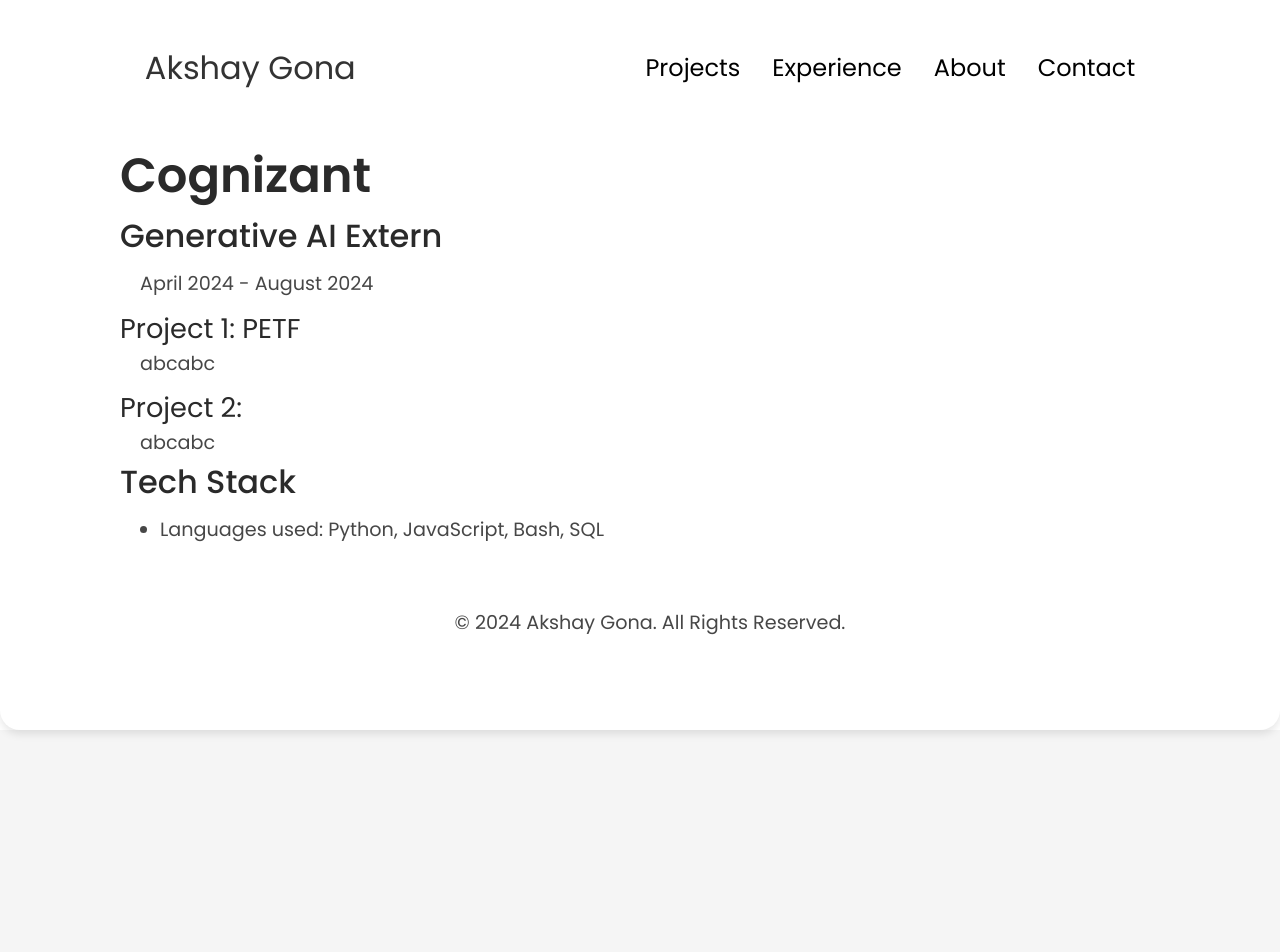
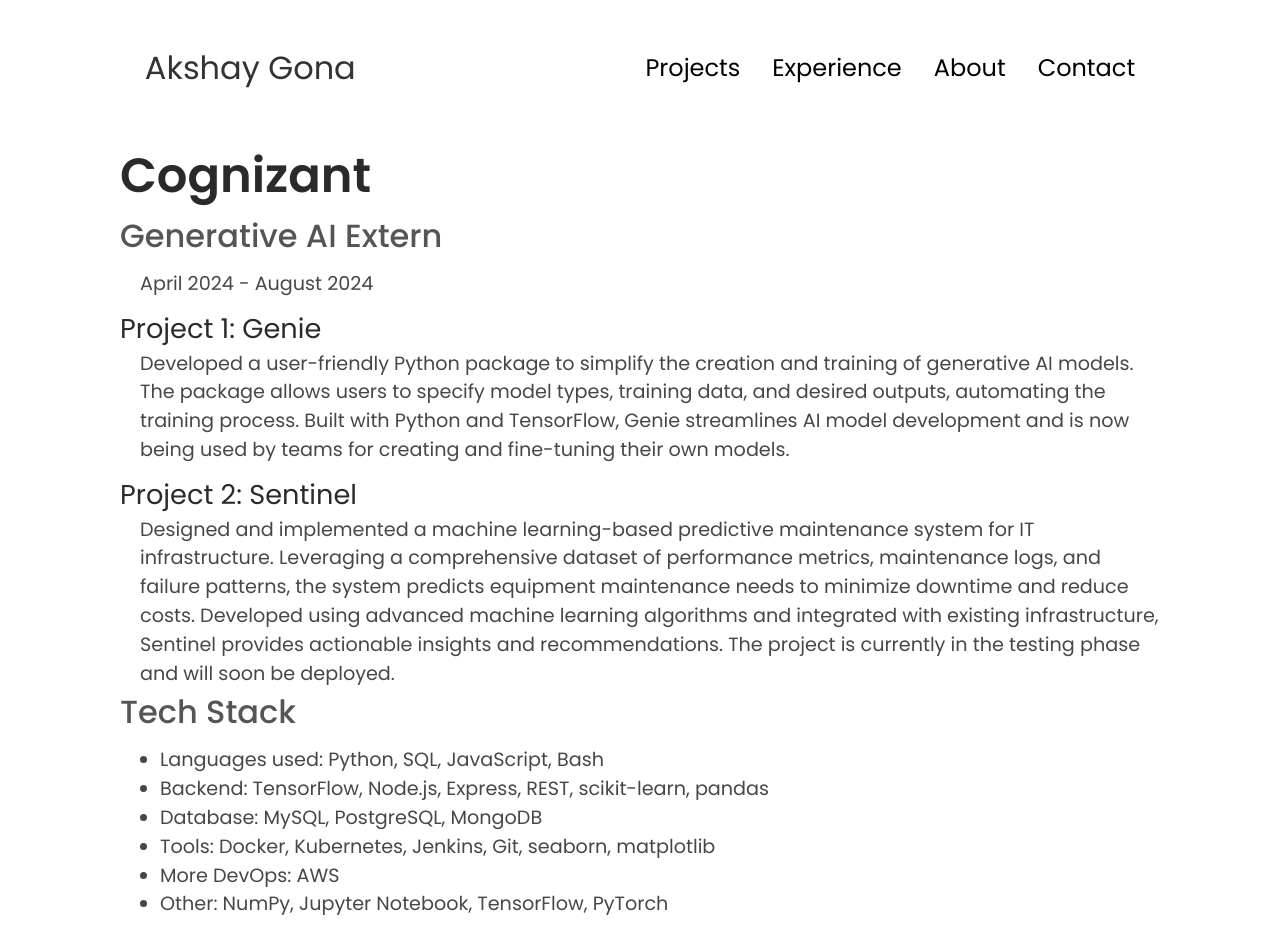
Before and after one commit to akshaygona/akshaygona-portfolio, a plain HTML site: page cgznt.html in a window 1280 px wide. Shown: the top 952 px of the page. Before the commit the page ends 800 px from the top, so only its background shows below. Drawn offline with Linux system fonts and the light colour scheme.

Commit message:
fixes to cognizant html and also changed title for index/browser window

```diff
--- a/cgznt.html
+++ b/cgznt.html
@@ -4,7 +4,7 @@
 <head>
     <meta charset="UTF-8">
     <meta name="viewport" content="width=device-width, initial-scale=1.0">
-    <title>The J.M. Smucker Co.</title>
+    <title>Cognizant</title>
     <link rel="stylesheet" href="expstyle.css">
 </head>
 
@@ -32,14 +32,21 @@
             <main>
                 <section id="projects">
                     <div class="project">
-                        <h3 class="project-title">Project 1: PETF</h3>
-                        <p class="project-description">abcabc
+                        <h3 class="project-title">Project 1: Genie</h3>
+                        <p class="project-description">Developed a user-friendly Python package to simplify the creation and training of
+                             generative AI models. The package allows users to specify model types, training data, and desired outputs,
+                              automating the training process. Built with Python and TensorFlow, Genie streamlines AI model development
+                              and is now being used by teams for creating and fine-tuning their own models.
                         </p>
                     </div>
 
                     <div class="project">
-                        <h3 class="project-title">Project 2:</h3>
-                        <p class="project-description">abcabc
+                        <h3 class="project-title">Project 2: Sentinel</h3>
+                        <p class="project-description">Designed and implemented a machine learning-based predictive maintenance system for
+                            IT infrastructure. Leveraging a comprehensive dataset of performance metrics, maintenance logs, and failure patterns,
+                            the system predicts equipment maintenance needs to minimize downtime and reduce costs. Developed using advanced machine
+                            learning algorithms and integrated with existing infrastructure, Sentinel provides actionable insights and recommendations.
+                            The project is currently in the testing phase and will soon be deployed.
                         </p>
                     </div>
                 </section>
@@ -47,7 +54,12 @@
                 <section id="tech-stack">
                     <h2 class="section-title">Tech Stack</h2>
                     <ul>
-                        <li>Languages used: Python, JavaScript, Bash, SQL</li>
+                        <li>Languages used: Python, SQL, JavaScript, Bash</li>
+                        <li>Backend: TensorFlow, Node.js, Express, REST, scikit-learn, pandas</li>
+                        <li>Database: MySQL, PostgreSQL, MongoDB</li>
+                        <li>Tools: Docker, Kubernetes, Jenkins, Git, seaborn, matplotlib</li>
+                        <li>More DevOps: AWS</li>
+                        <li>Other: NumPy, Jupyter Notebook, TensorFlow, PyTorch</li>
                     </ul>
                 </section>
             </main>
--- a/expstyle.css
+++ b/expstyle.css
@@ -21,7 +21,7 @@
 }
 
 p {
-  color: rgb(85, 85, 85);
+  color: 	#71906e;
 }
 
 /* DESKTOP NAV */
@@ -182,7 +182,7 @@
 
 .pageContent h2 {
   font-size: 2rem;
-  color: #2a2a2a;
+  color: rgb(85, 85, 85);
   font-weight: 500;
   margin-bottom: 10px;
 }
@@ -197,7 +197,7 @@
 .pageContent h4 {
   font-size: 1.3rem;
   font-weight: 100;
-  color: #2a2a2a;
+  color: rgb(85, 85, 85);
 }
 
 .pageContent p {
```
Also changed, not shown: index.html (+1 -1 lines).
